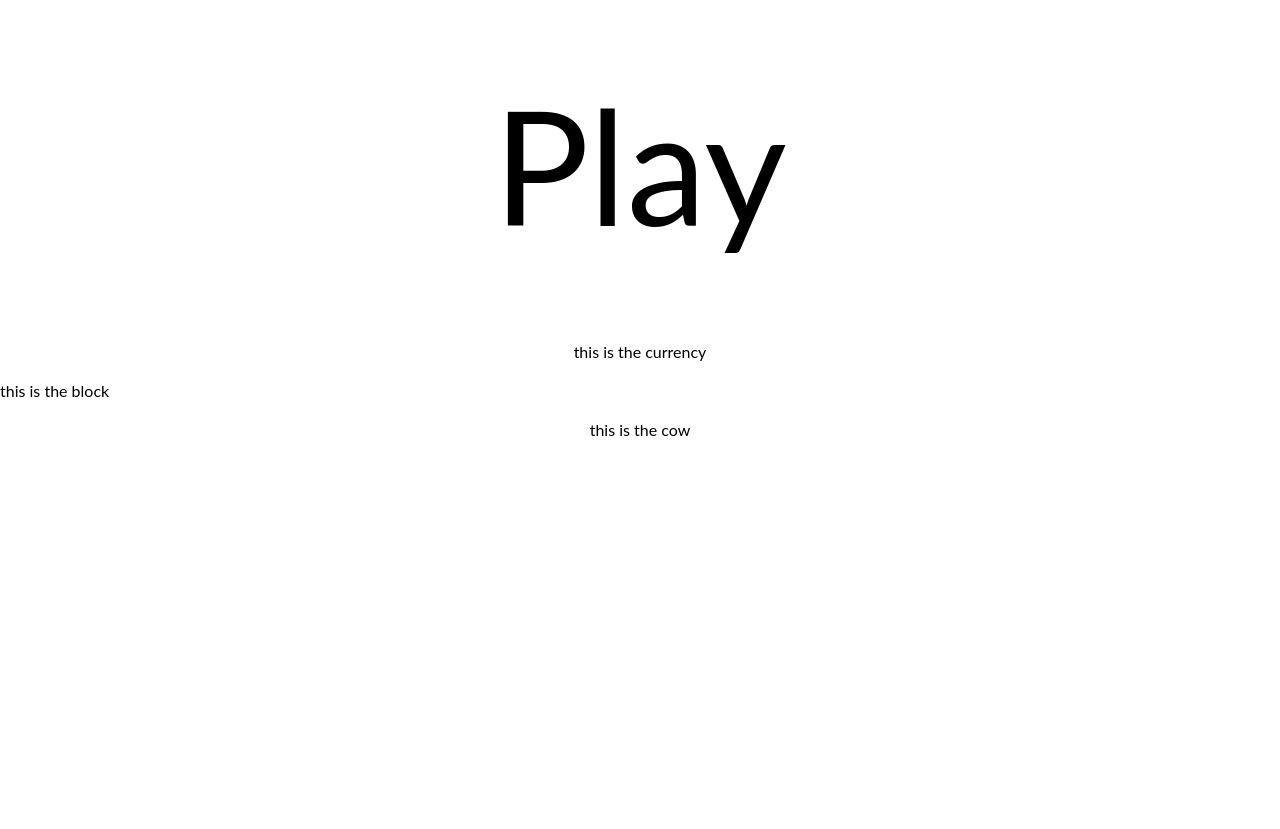
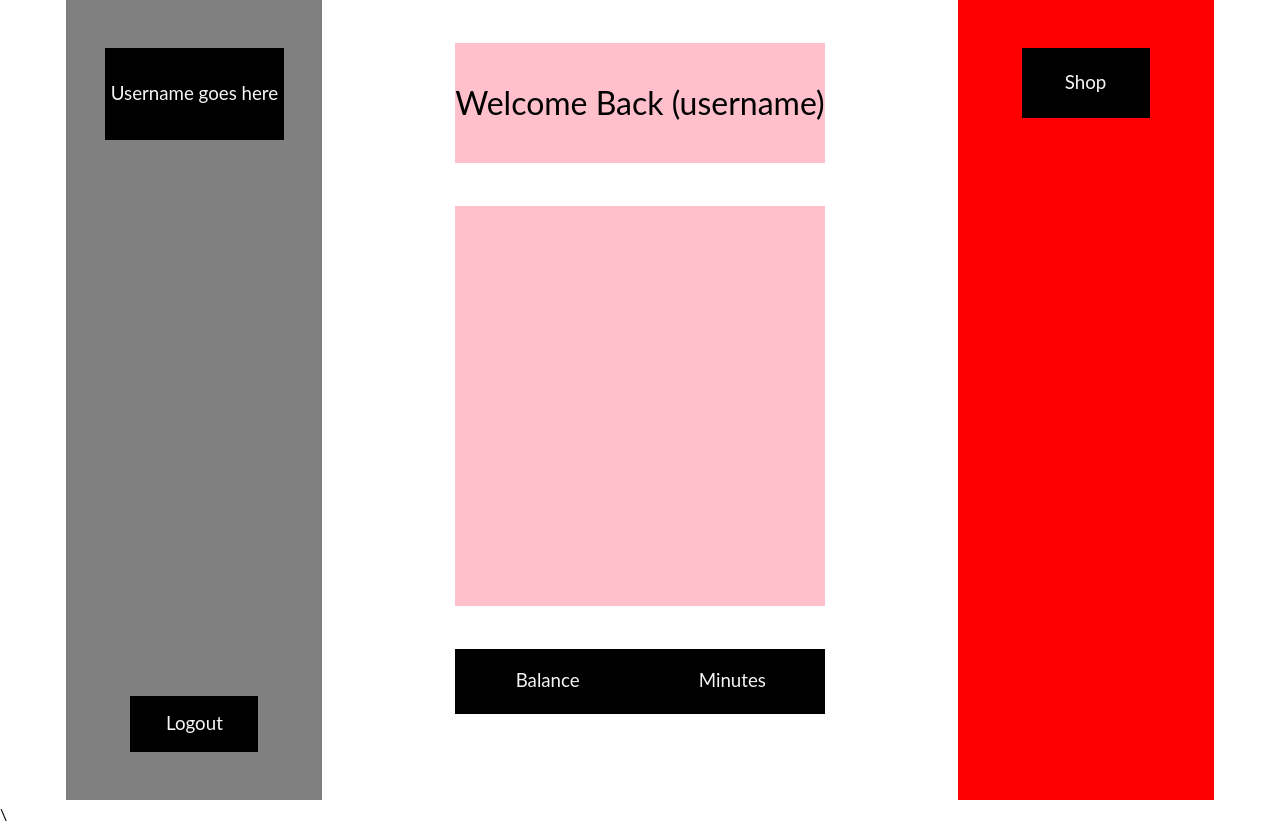
Before and after one commit to SyrJair/CIS454, a Vue app in the folder frontend/: page /main in a window 1280 px wide. Before the commit the page ends 800 px from the top, so only its background shows below. Built offline with nearby package versions, Linux system fonts and the light colour scheme.

Commit message:
main page layout

```diff
--- a/frontend/src/App.vue
+++ b/frontend/src/App.vue
@@ -11,5 +11,11 @@ export default {
 </script>
 
 <style>
-
+  /* https://www.canva.com/learn/website-color-schemes/ #18 color scheme for now */
+    /* Navy: #0F1626 | Leather: #AB987A | Coral: #FF533D | Eggshell: #F5F5F5*/
+  /* OVERALL STYLES */
+  h3
+  {
+    color:#f5f5f5;
+  }
 </style>
--- a/frontend/src/views/MainPage.vue
+++ b/frontend/src/views/MainPage.vue
@@ -1,18 +1,36 @@
 <template>
-    <div id="play-button-section">
-        <h1 id="play-button">Play</h1>
+    <div class="overall-page">
+        <div class="left-layout">
+            <div class="username-section">
+                <h3 id="username">Username goes here</h3>
+            </div>
+            <div class="logout-section">
+                <h3 id="logout">Logout</h3>
+            </div>
+        </div>
+        <div class="main-layout">
+            <div class="main-text">
+                <h1>Welcome Back (username)</h1>
+            </div>
+            <div class="cow-section">
+                <!-- cow section goes here -->
+            </div>
+            <div class="metrics-section">
+                <div class="balance-section">
+                    <h3>Balance</h3>
+                </div>
+                <div class="minutes-section">
+                    <h3>Minutes</h3>
+                </div>
+            </div>
+        </div>
+        <div class="right-layout">
+            <div class="shop-section">
+                <h3 id="shop">Shop</h3>
+            </div>
+        </div>
     </div>
-    <div class="currency">this is the currency</div>
-    <div class="expandable-menu-section">
-        <div>this is the block</div>
-        <ul class="menu">
-            <li>Meditate</li>
-            <li>Store</li>
-        </ul>
-    </div>
-    <div class="cow">
-        this is the cow
-    </div>
+    \
 </template>
 <script>
 
@@ -22,26 +40,114 @@
     //}
 </script>
 <style>
-    #play-button-section {
-        font-size: 5em;
-        text-align: center;
-        width: 50vw;
-        margin: 0 auto;
-        padding: 20px;
-        cursor: pointer; /* added code, push later in class - Indicates the element is clickable */
+    /* All STUFF */
+    *
+    {
+        max-height:100vh;
+    }
+    .overall-page
+    {
+        display:flex;
+        justify-content:space-apart;
+        width:100%;
+
+    }
+    .left-layout, .right-layout, .main-layout
+    {
+        display:flex;
+        flex-direction:column;
+        height: 100vh;
+    }
+    .left-layout, .right-layout
+    {
+        width:20vw;
+        padding: 3em 0 3em 0;
+    }
+    h3
+    {
+        padding: 2em 0 2em 0;
     }
 
-    .menu {
-        list-style: none;
-        display: none; /* added code, push later in class - Initially hides the menu */
+
+    /* LEFT LAYOUT */
+    .left-layout
+    {
+        justify-content:space-between;
+        background-color:grey;
+    }
+    .username-section
+    {
+        background-color:black;
+        width: 70%;
+        height:13%;
+        text-align:center;
+        display:flex;
+        justify-content:center;
+        flex-direction:column;
+    }
+    .logout-section
+    {
+        background-color:black;
+        width: 50%;
+        height:8%;
+        display:flex;
+        justify-content:center;
+        text-align:center;
+        flex-direction:column;
     }
 
-    .menu li:hover {
-        background-color: lightgray; /* added code, push later in class - Adds hover effect on menu items */
+    /* RIGHT LAYOUT */
+    .right-layout
+    {
+        justify-content:space-between;
+        background-color:red;
+    }
+    .shop-section
+    {
+        background-color:black;
+        width:50%;
+        height:10%;
+        display:flex;
+        justify-content:center;
+        flex-direction:column;
     }
 
-    .currency, .cow {
-        text-align: center;
-        margin: 10px 0; /* added code, push later in class - Adds consistent styling for currency and cow sections */
+    /* MAIN SECTION */
+    .main-layout
+    {
+        justify-content:space-evenly;
     }
+    .main-text
+    {
+        background-color:pink;
+        width:100%;
+        height:15%;
+        display:flex;
+        justify-content:center;
+        flex-direction:column;
+    }
+    .metrics-section
+    {
+        display: flex;
+        justify-content:space-apart;
+        width:120%;
+    }
+    .cow-section
+    {
+        background-color:pink;
+        z-index:5;
+        width:110%;
+        height:50%;
+    }
+    .balance-section, .minutes-section
+    {
+        background-color:black;
+        display:flex;
+        justify-content:center;
+        flex-direction:column;
+        width:50%;
+        height:60%;
+    }
+
+
 </style>
```
